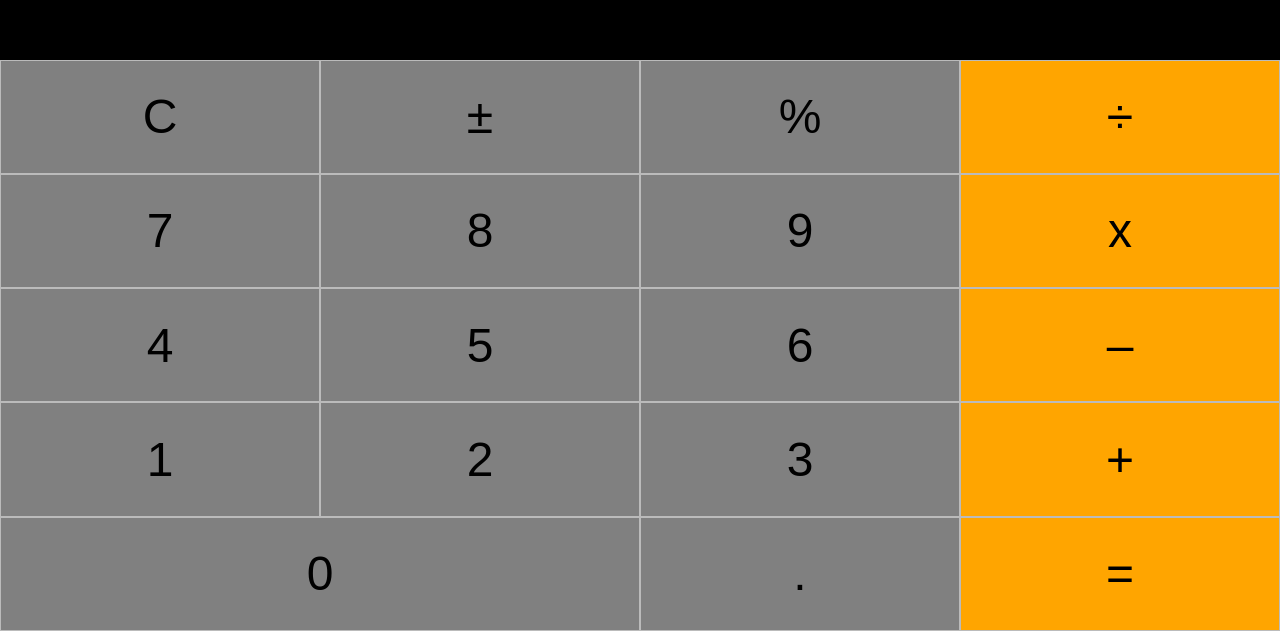
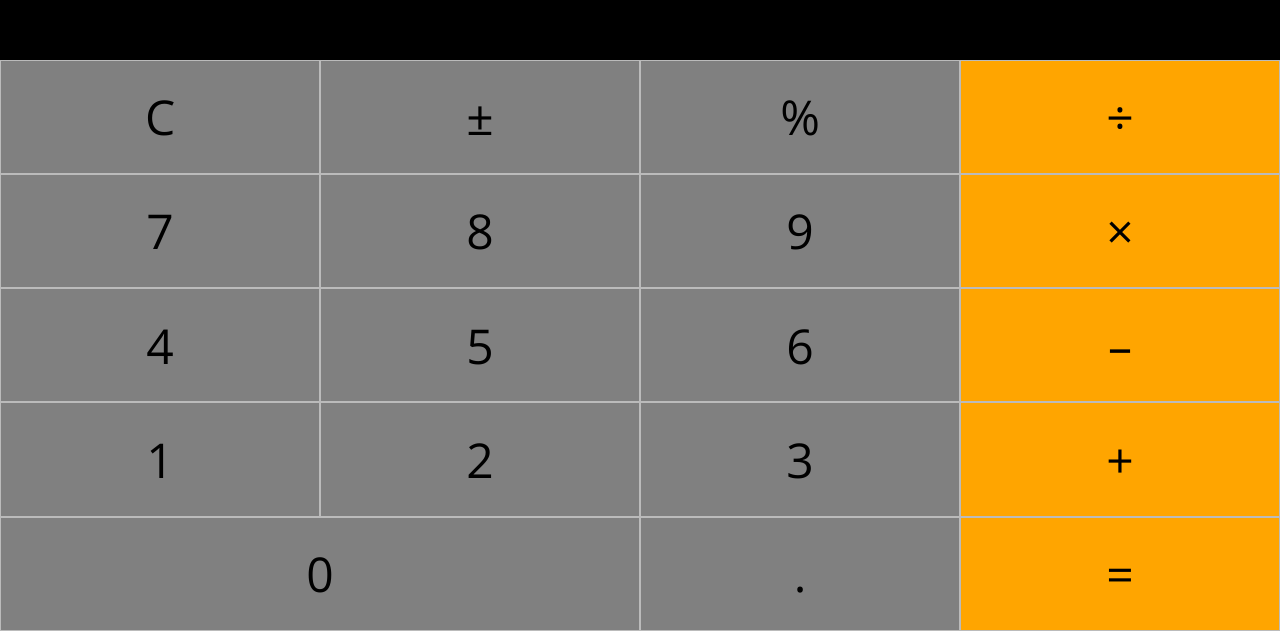
Before and after one commit to adelgado/calculator, a website built with webpack: page index.html in a window 1280 px wide. Shown: the part 169-800 px from the top of the page. Built offline with nearby package versions, Linux system fonts and the light colour scheme.

Commit message:
Add nicer font and proper multiplication symbol

```diff
--- a/index.html
+++ b/index.html
@@ -4,6 +4,7 @@
     <meta charset="utf-8">
     <meta name="viewport" content="width=device-width">
     <title>Calculator</title>
+    <link href='https://fonts.googleapis.com/css?family=Open+Sans' rel='stylesheet' type='text/css'>
   </head>
   <body>
     <main class="calculator">
@@ -24,7 +25,7 @@
         <button class="calculator__key"
           data-function="number" data-value="9">9</button>
         <button class="calculator__key --is-operation"
-          data-function="operation">x</button>
+          data-function="operation">×</button>
 
         <button class="calculator__key"
           data-function="number" data-value="4">4</button>
--- a/src/calculator.styl
+++ b/src/calculator.styl
@@ -6,6 +6,7 @@ $row-height = 100vh / 7
 .calculator__keyboard,
 .calculator__key
   box-sizing: border-box
+  font-family: 'Open Sans', Helvetica, sans-serif
 
 .calculator
   width: 100vw
```
